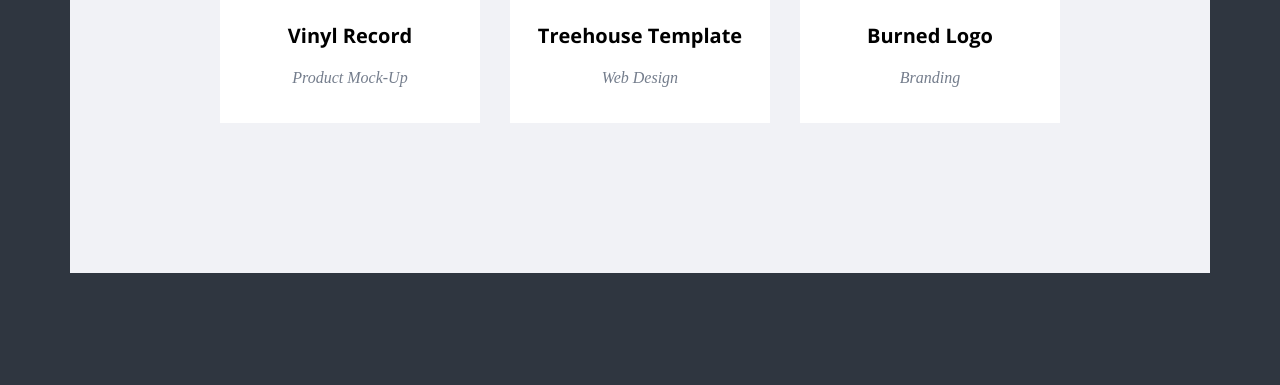
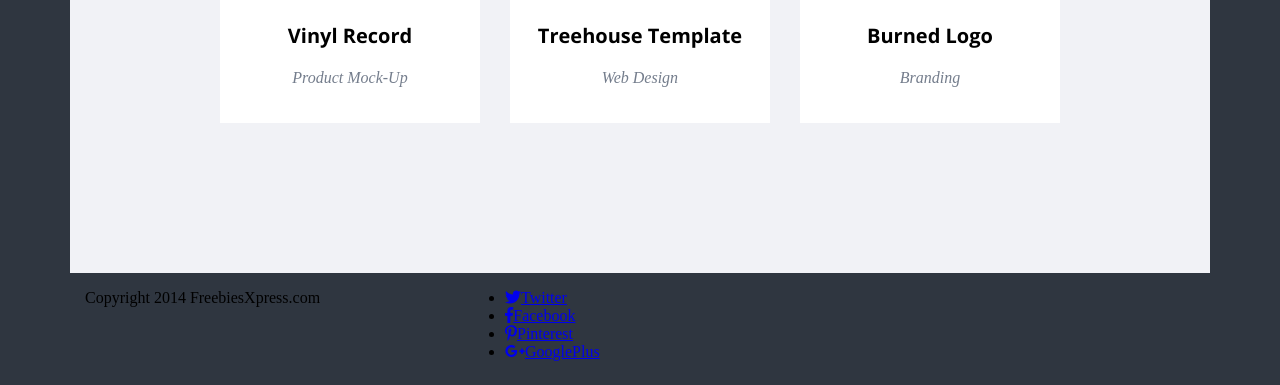
Before and after one commit to karola2607/mini-project, a website: page index.html in a window 1280 px wide. Shown: the part 2035-2420 px from the top of the page. Before the commit the page ends 2316 px from the top, so only its background shows below. Drawn offline with nearby package versions, Linux system fonts and the light colour scheme; a web font is replaced by a local one.

Commit message:
Add html for page footer

```diff
--- a/index.html
+++ b/index.html
@@ -148,8 +148,23 @@
 					</div>
 				</div>
 			</div>
-				</div>
-			</div>
 		</section>
+		<footer class="page-footer">
+            <div class="container">
+            	<div class="row">
+            		<div class="col-lg-4">
+            			<p>Copyright 2014 FreebiesXpress.com</p>
+            		</div>
+            		<div class="col-lg-4">
+	                <ul>
+	                	<li><a href=#><i class="fab fa-twitter"></i>Twitter</a></li>
+	                     <li><a href=#><i class="fab fa-facebook-f"></i>Facebook</a></li>
+	                     <li><a href=#><i class="fab fa-pinterest-p"></i>Pinterest</a></li>
+	                     <li><a href=#><i class="fab fa-google-plus-g"></i>GooglePlus</a></li>
+	                </ul>
+	             </div>
+	            </div>
+            </div>
+        </footer>
 	</body>
 </html>
```
